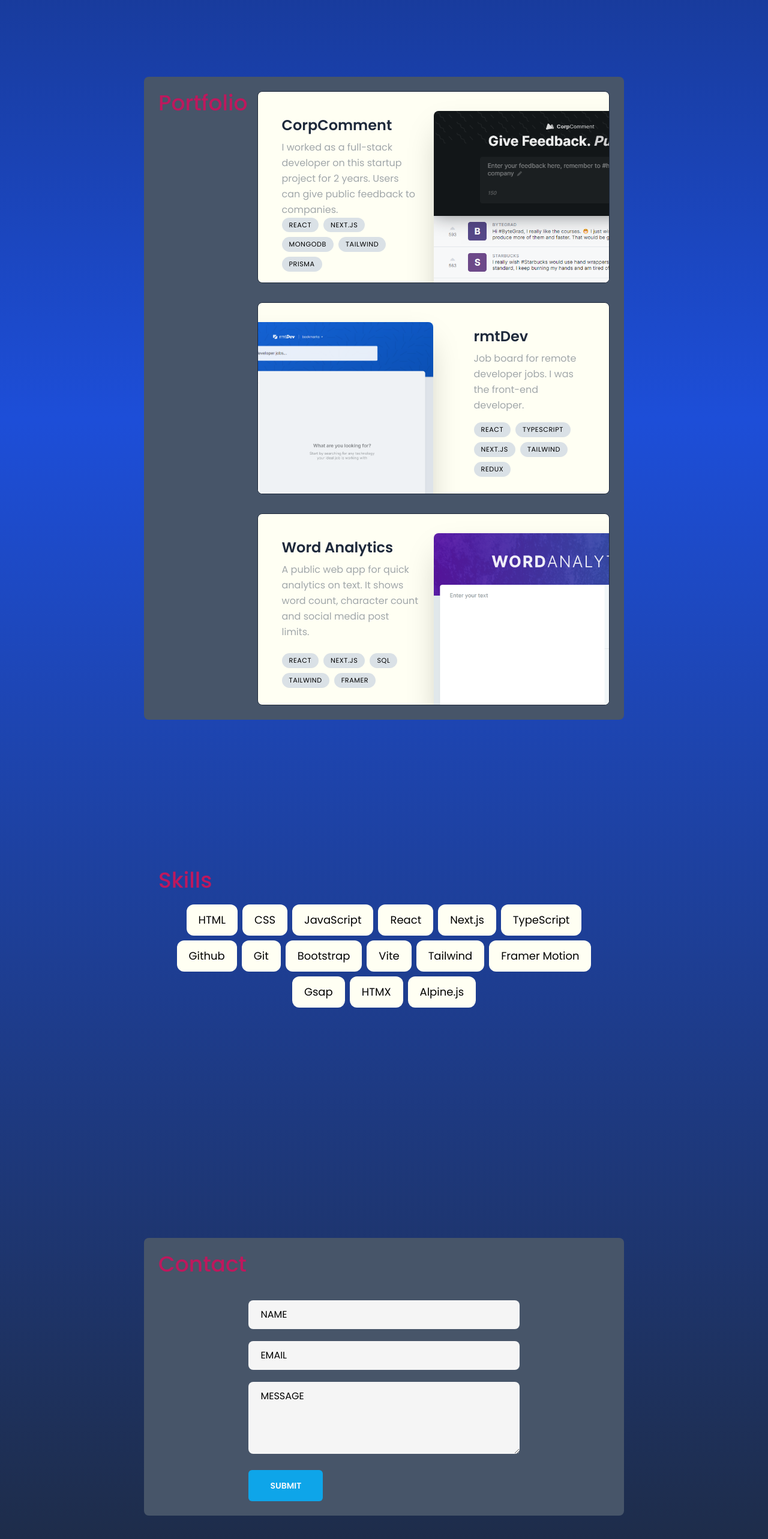
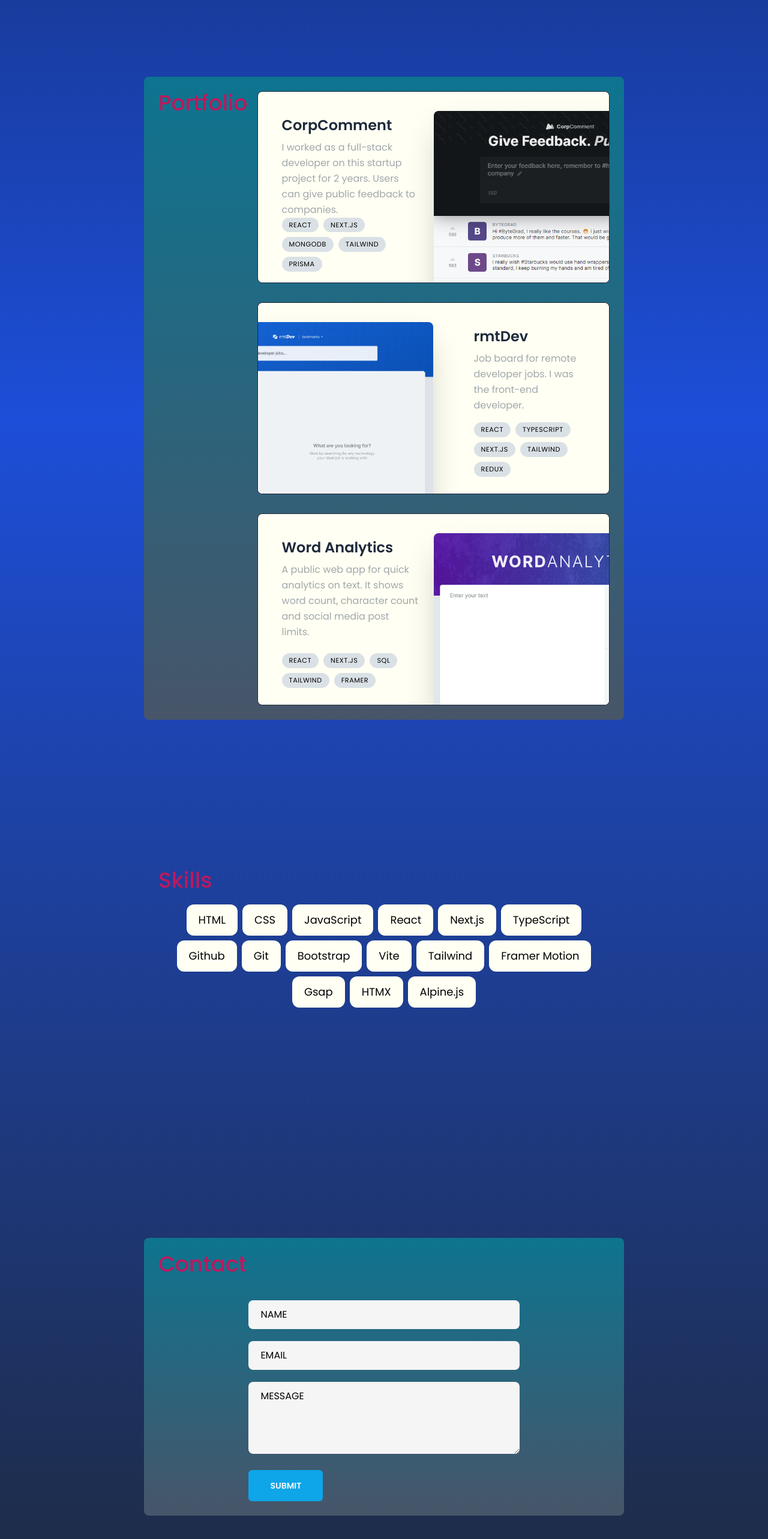
Before and after one commit to gregoryharris869/new_portfolio, a React (Vite) app: page / in a window 1280 px wide. Shown: the part 1374-3940 px from the top of the page at 60% size. Built offline with nearby package versions, Linux system fonts and the light colour scheme.

Commit message:
Update contact

```diff
--- a/src/components/Contact.tsx
+++ b/src/components/Contact.tsx
@@ -5,6 +5,8 @@ import { SelectedPage } from "../shared/types";
 type Props = {
   setSelectedPage: (value: SelectedPage) => void;
 };
+
+const surface5 = "bg-gradient-to-t from-slate-600 to-cyan-700";
 
 function Contact({ setSelectedPage }: Props) {
   const inputStyles = `mb-5 w-full rounded-lg bg-text1
@@ -27,7 +29,7 @@ function Contact({ setSelectedPage }: Props) {
   return (
     <section id="contact" className="py-10 md:py-40 ">
       <motion.div
-        className="container max-w-[50rem] mx-auto p-6 bg-surface2 rounded-lg "
+        className={`${surface5} container max-w-[50rem] mx-auto p-6  rounded-lg `}
         onViewportEnter={() => setSelectedPage(SelectedPage.Contact)}
       >
         {/* HEADER */}
--- a/src/components/Footer.tsx
+++ b/src/components/Footer.tsx
@@ -5,8 +5,8 @@ function Footer() {
         &copy; 2024 GH Frontend-end Developer. All rights reserved.
       </small>
       <p className="text-xs">
-        <span className="font-semibold">About this website:</span> built with
-        React TypeScript, Tailwind CSS, Framer Motion.
+        <span className="font-semibold">About this website:</span> Built with
+        React, TypeScript, Tailwind CSS, Framer Motion.
       </p>
     </footer>
   );
--- a/src/components/Navbar/Navbar.tsx
+++ b/src/components/Navbar/Navbar.tsx
@@ -16,7 +16,7 @@ type Props = {
 const Navbar = ({ isTopOfPage, selectedPage, setSelectedPage }: Props) => {
   const [isMenuToggled, setIsMenuToggled] = useState<boolean>(false);
   const isAboveMdScreens = useMediaQuery("(min-width: 1060px)");
-  const navbarBackground = isTopOfPage ? "" : "bg-surface2   drop-shadow xl";
+  const navbarBackground = isTopOfPage ? "" : "bg-surface2 drop-shadow xl";
   const flexStandard = "flex justify-between items-center";
   return (
     <nav>
--- a/src/components/Projects.tsx
+++ b/src/components/Projects.tsx
@@ -6,11 +6,13 @@ import { motion } from "framer-motion";
 
 type Props = { setSelectedPage: (value: SelectedPage) => void };
 
+const surface5 = "bg-gradient-to-t from-slate-600 to-cyan-700";
+
 const Projects = ({ setSelectedPage }: Props) => {
   return (
     <section id="projects" className="py-10 md:py-16 ">
       <motion.div
-        className="container  max-w-[50rem] p-6 mx-auto bg-surface2 rounded-lg"
+        className={`${surface5} container  max-w-[50rem] p-6 mx-auto  rounded-lg`}
         onViewportEnter={() => setSelectedPage(SelectedPage.Projects)}
       >
         <div className="flex flex-col justify-between lg:flex-row ">
--- a/tailwind.config.js
+++ b/tailwind.config.js
@@ -12,6 +12,7 @@ export default {
         surface2: "#475569",
         surface3: "#cbd5e1",
         surface4: "#fffff3",
+
         callAction: "#0EA5E9",
         surfaceShadow: "#363A3C",
         shadowStrength: 0.8,
```
